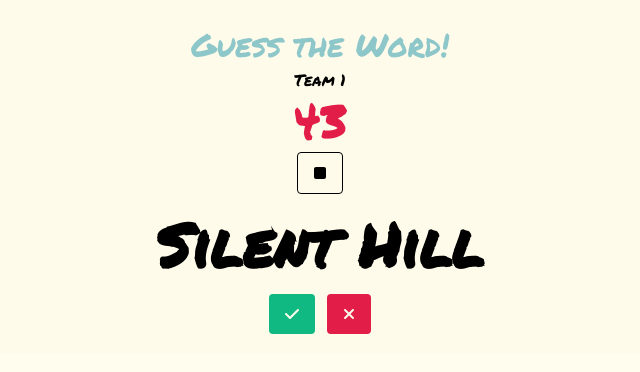
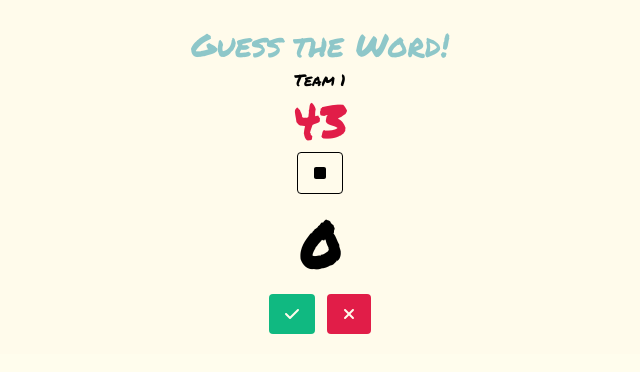
Before and after one commit to em-jose/guess-the-word, a React (Vite) app: page / in a window 1280 px wide. Both pictures are taken after a click on the button "Play!". Shown: the top 372 px of the page, without its empty margins (320-960 px from the left). Built offline with nearby package versions, Linux system fonts and the light colour scheme.

Commit message:
refactor: change currentWord parameter in Words component

```diff
--- a/src/components/Words.jsx
+++ b/src/components/Words.jsx
@@ -10,9 +10,7 @@
     return (
         <div className="mt-5">
             <div className="flex justify-center items-center">
-                <p className="text-marker font-bold text-6xl">
-                    {words[currentWord]}
-                </p>
+                <p className="text-marker font-bold text-6xl">{currentWord}</p>
             </div>
             {words.length && (
                 <div className="flex justify-center items-center mt-5">
```
